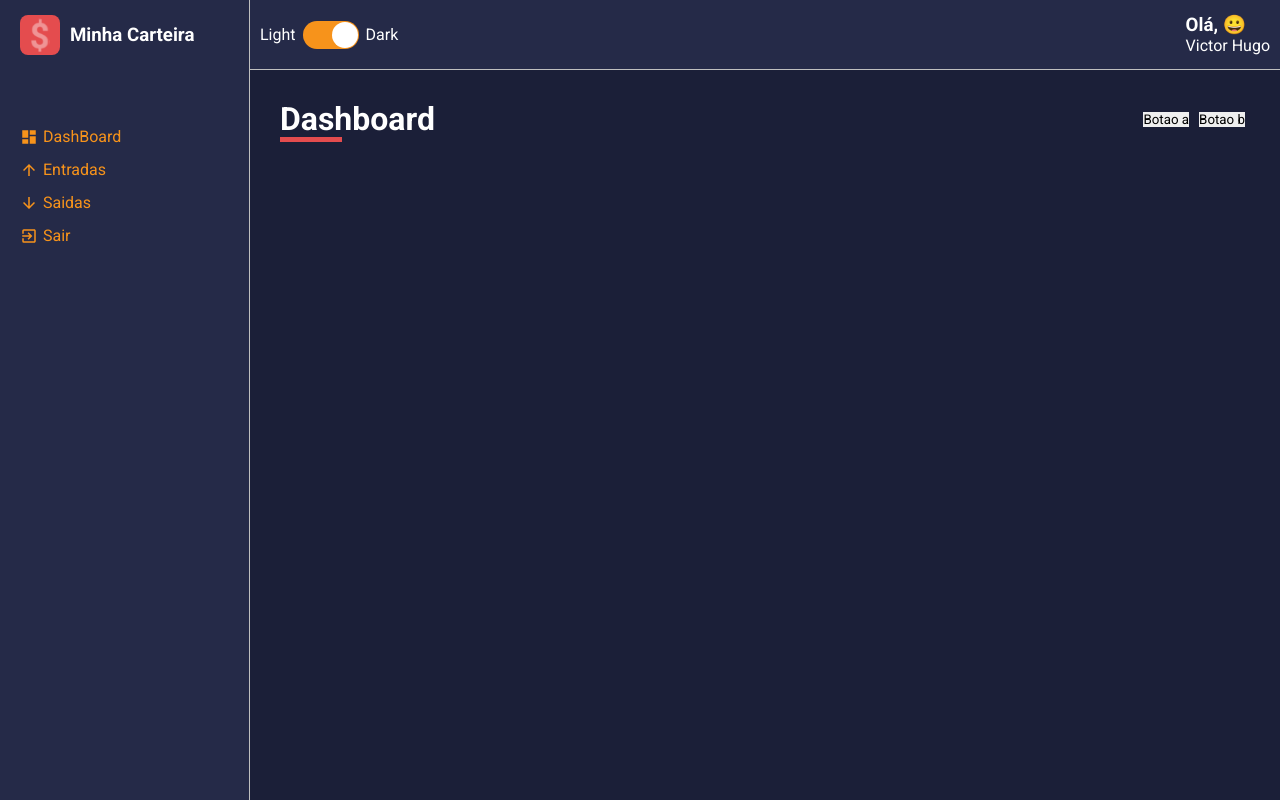
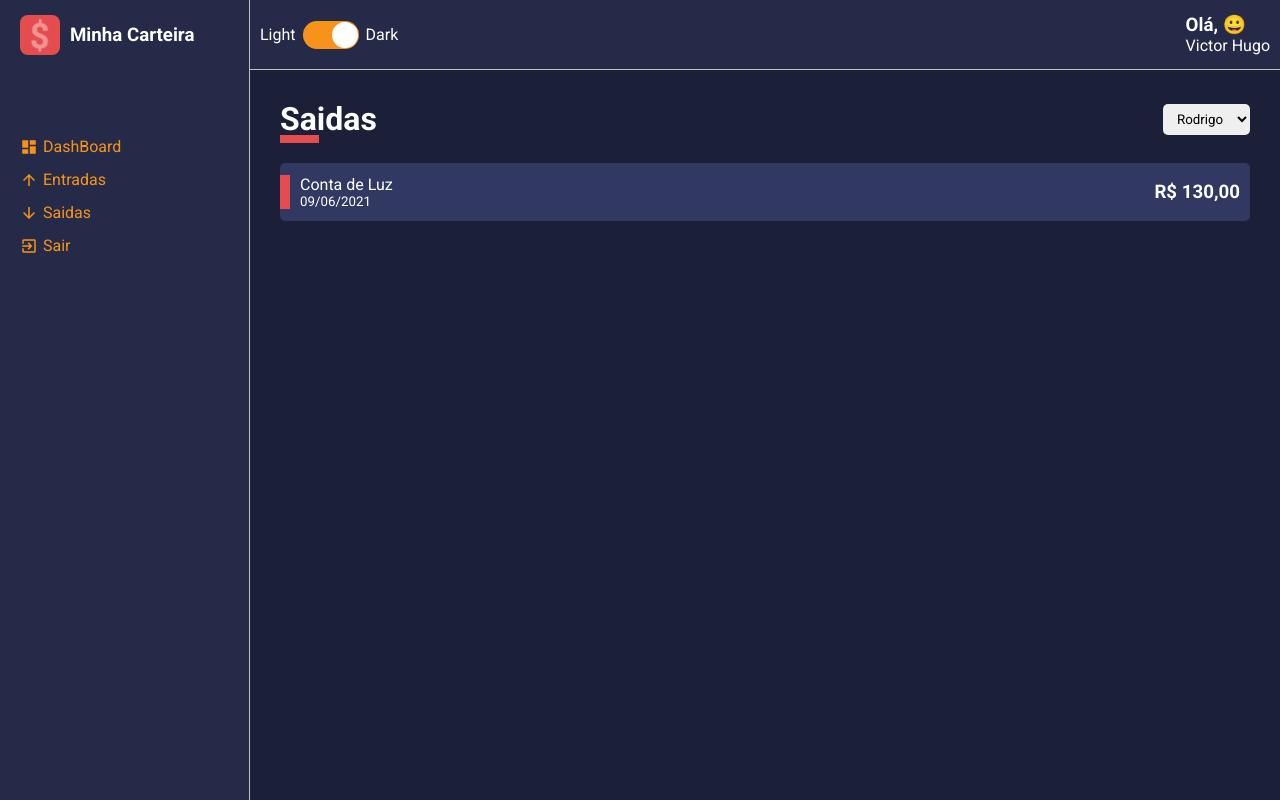
Before and after one commit to VictorHAP1603/Minha-Carteira, a React (Create React App) app: page / in a window 1280 px wide. Built offline with nearby package versions, Linux system fonts and the light colour scheme.

Commit message:
começando a fazer a lista de saidas

```diff
--- a/src/App.tsx
+++ b/src/App.tsx
@@ -7,13 +7,14 @@ import dark from "./styles/themes/dark";
 import light from "./styles/themes/light";
 
 import DashBoard from "./pages/Dashboard/index";
+import List from "./pages/List";
 
 const App: React.FC = () => {
   return (
     <ThemeProvider theme={dark}>
       <GlobalStyles />
       <Layout>
-        <DashBoard />
+        <List />
       </Layout>
     </ThemeProvider>
   );
--- a/src/components/Aside/style.ts
+++ b/src/components/Aside/style.ts
@@ -3,7 +3,6 @@ import styled from "styled-components";
 export const Container = styled.div`
   grid-area: AS;
   background-color: ${(props) => props.theme.colors.secondary};
-
   padding-left: 20px;
 
   border-right: 1px solid ${(props) => props.theme.colors.gray};
@@ -13,6 +12,8 @@ export const Header = styled.header`
   display: flex;
   align-items: center;
   height: 70px;
+  position: sticky;
+  top: 0px;
 `;
 
 export const Title = styled.h3`
@@ -30,6 +31,9 @@ export const MenuContainer = styled.nav`
   flex-direction: column;
 
   margin-top: 50px;
+
+  position: sticky;
+  top: 130px;
 `;
 
 export const MenuItemLink = styled.a`
--- a/src/components/Content/style.ts
+++ b/src/components/Content/style.ts
@@ -5,4 +5,19 @@ export const Container = styled.div`
 
   background-color: ${(props) => props.theme.colors.primary};
   padding: 30px;
+
+  height: calc(100vh - 70px);
+  overflow-y: scroll;
+
+  ::-webkit-scrollbar {
+    width: 10px;
+  }
+  ::-webkit-scrollbar-thumb {
+    background-color: ${(props) => props.theme.colors.secondary};
+    border-radius: 10px;
+  }
+  ::-webkit-scrollbar-track {
+    background-color: ${(props) => props.theme.colors.tertiary};
+    border-radius: 10px;
+  }
 `;
--- a/src/components/ContentHeader/index.tsx
+++ b/src/components/ContentHeader/index.tsx
@@ -2,22 +2,20 @@ import React from "react";
 
 import { Container, TitleContainer, Controllers } from "./style";
 
-interface ContentHeaderProps {
+interface IContentHeaderProps {
   title: string;
   color: string;
+  children: React.ReactNode;
 }
 
-const ContentHeader = ({ title, color }: ContentHeaderProps) => {
+const ContentHeader = ({ title, color, children }: IContentHeaderProps) => {
   return (
     <Container>
       <TitleContainer color={color}>
         <h1>{title}</h1>
       </TitleContainer>
 
-      <Controllers>
-        <button type="button">Botao a</button>
-        <button type="button">Botao b</button>
-      </Controllers>
+      <Controllers>{children}</Controllers>
     </Container>
   );
 };
--- a/src/components/ContentHeader/style.ts
+++ b/src/components/ContentHeader/style.ts
@@ -1,4 +1,8 @@
 import styled from "styled-components";
+
+interface ITitleContainerProps {
+  color: string;
+}
 
 export const Container = styled.div`
   width: 100%;
@@ -10,7 +14,7 @@ export const Container = styled.div`
   margin-bottom: 25px;
 `;
 
-export const TitleContainer = styled.div`
+export const TitleContainer = styled.div<ITitleContainerProps>`
   h1 {
     color: ${(props) => props.theme.colors.white};
     position: relative;
@@ -19,13 +23,13 @@ export const TitleContainer = styled.div`
       content: "";
       display: block;
       position: absolute;
-      bottom: -4px;
+      bottom: -5px;
       left: 0;
 
-      height: 5px;
+      height: 8px;
       width: 40%;
 
-      background-color: ${(props) => props.theme.colors.warning};
+      background-color: ${(props) => props.color};
     }
   }
 `;
--- /dev/null
+++ b/src/components/HistoryFinanceCard/index.tsx
@@ -0,0 +1,32 @@
+import React from "react";
+
+import { Container, Tag, DescriptionAmount } from "./style";
+
+interface IHistoryFinanceCard {
+  tagColor: string;
+  title: string;
+  subTitle: string;
+  amount: string;
+}
+
+const HistoryFinanceCard: React.FC<IHistoryFinanceCard> = ({
+  tagColor,
+  title,
+  subTitle,
+  amount,
+}) => {
+  return (
+    <Container>
+      <Tag color={tagColor} />
+
+      <DescriptionAmount>
+        <span>{title}</span>
+        <small>{subTitle}</small>
+      </DescriptionAmount>
+
+      <h3>{amount}</h3>
+    </Container>
+  );
+};
+
+export default HistoryFinanceCard;
--- /dev/null
+++ b/src/components/HistoryFinanceCard/style.ts
@@ -0,0 +1,44 @@
+import styled from "styled-components";
+
+export const Container = styled.li`
+  background-color: ${(props) => props.theme.colors.tertiary};
+  list-style: none;
+  border-radius: 5px;
+  margin: 10px 0;
+  padding: 12px 10px;
+
+  position: relative;
+
+  display: flex;
+  justify-content: space-between;
+  align-items: center;
+  cursor: pointer;
+
+  color: ${(props) => props.theme.colors.white};
+
+  transition: 0.3s;
+
+  &:hover {
+    opacity: 0.7;
+    transform: translateX(10px);
+  }
+`;
+
+export const Tag = styled.div`
+  position: absolute;
+  left: 0;
+
+  height: 60%;
+  width: 10px;
+  background-color: ${(props) => props.color};
+
+  margin-right: 20px;
+`;
+
+export const DescriptionAmount = styled.div`
+  display: flex;
+  flex-direction: column;
+  justify-content: space-between;
+
+  margin-left: 10px;
+`;
--- a/src/components/SelectInput/index.tsx
+++ b/src/components/SelectInput/index.tsx
@@ -1,7 +1,24 @@
 import React from "react";
 
-const SelectInput = () => {
-  return <div></div>;
+import { Container } from "./style";
+
+interface ISelectInputProps {
+  options: {
+    value: string | number;
+    label: string | number;
+  }[];
+}
+
+const SelectInput: React.FC<ISelectInputProps> = ({ options }) => {
+  return (
+    <Container>
+      <select>
+        {options.map((option) => (
+          <option value={option.value}>{option.label}</option>
+        ))}
+      </select>
+    </Container>
+  );
 };
 
 export default SelectInput;
--- a/src/components/SelectInput/style.ts
+++ b/src/components/SelectInput/style.ts
@@ -1,3 +1,9 @@
 import styled from "styled-components";
 
-export const Container = styled.div``;
+export const Container = styled.div`
+  > select {
+    padding: 7px 10px;
+    border-radius: 5px;
+    margin-left: 7px;
+  }
+`;
--- a/src/pages/Dashboard/index.tsx
+++ b/src/pages/Dashboard/index.tsx
@@ -1,13 +1,22 @@
 import React from "react";
 
 import ContentHeader from "../../components/ContentHeader/index";
+import SelectInput from "../../components/SelectInput";
 
 import { Container } from "./style";
 
 const Dashboard: React.FC = () => {
+  const options = [
+    { value: "Rodrigo", label: "Rodrigo" },
+    { value: "Maria", label: "Maria" },
+    { value: "Joao", label: "Joao" },
+  ];
+
   return (
     <Container>
-      <ContentHeader title="Dashboard" color="white" />
+      <ContentHeader title="Dashboard" color="#e44c4e">
+        <SelectInput options={options} />
+      </ContentHeader>
     </Container>
   );
 };
--- a/src/pages/List/index.tsx
+++ b/src/pages/List/index.tsx
@@ -1,7 +1,33 @@
 import React from "react";
+import ContentHeader from "../../components/ContentHeader";
+import SelectInput from "../../components/SelectInput";
+import HistoryFinanceCard from "../../components/HistoryFinanceCard";
+
+import { Container, Content } from "./style";
 
 const List: React.FC = () => {
-  return <div>Lista</div>;
+  const options = [
+    { value: "Rodrigo", label: "Rodrigo" },
+    { value: "Maria", label: "Maria" },
+    { value: "Joao", label: "Joao" },
+  ];
+
+  return (
+    <Container>
+      <ContentHeader title="Saidas" color="#e44c4e">
+        <SelectInput options={options} />
+      </ContentHeader>
+
+      <Content>
+        <HistoryFinanceCard
+          tagColor="#e44c4e"
+          title="Conta de Luz"
+          subTitle="09/06/2021"
+          amount="R$ 130,00"
+        />
+      </Content>
+    </Container>
+  );
 };
 
 export default List;
--- /dev/null
+++ b/src/pages/List/style.ts
@@ -0,0 +1,7 @@
+import styled from "styled-components";
+
+export const Container = styled.div``;
+
+export const Content = styled.div`
+  /* height: 100vh; */
+`;
```
